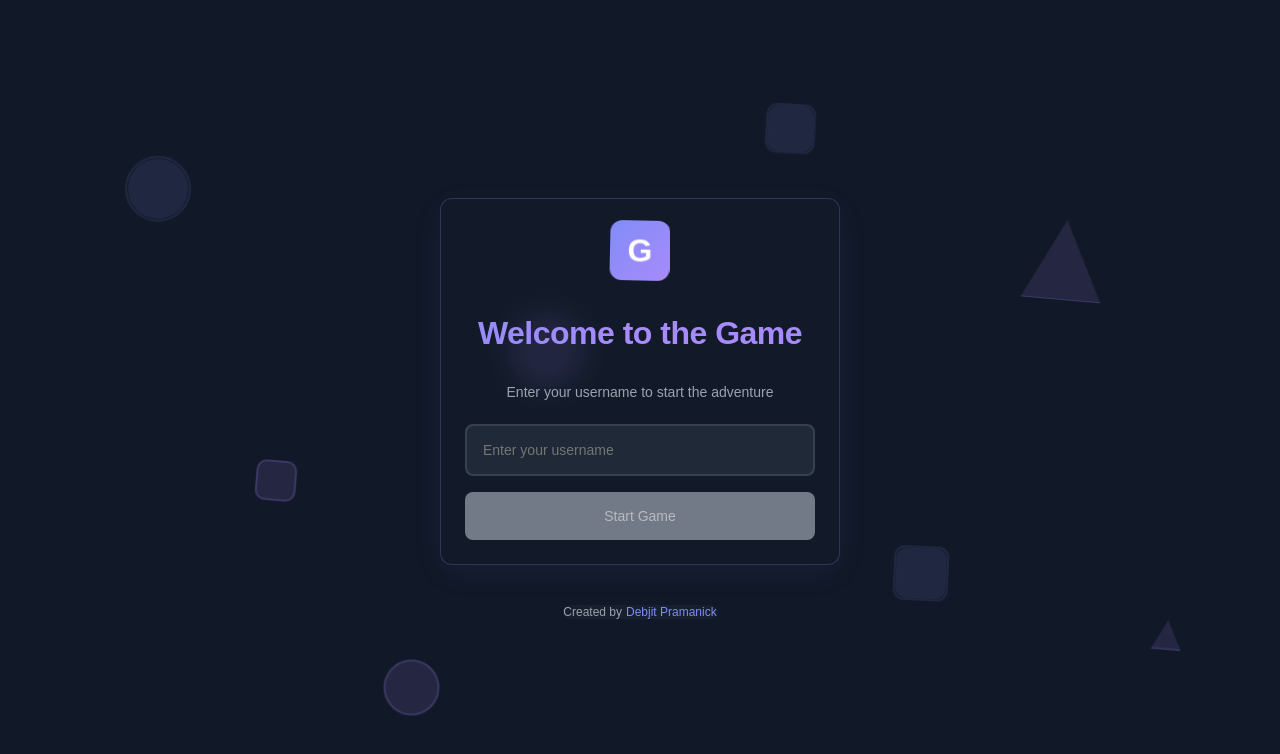
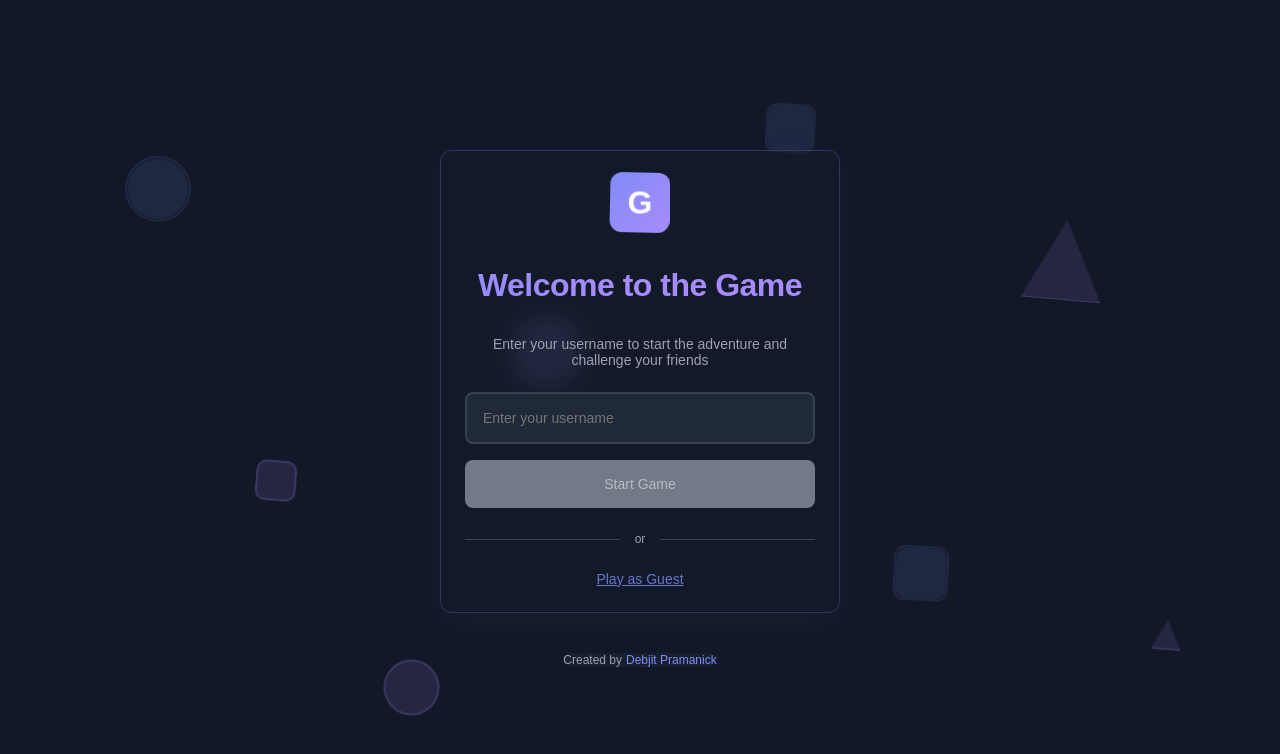
Before and after one commit to DebjitPramanick/Globetrotter, a Next.js app in the folder client/: page /welcome in a window 1280 px wide. Shown: the top 754 px of the page. Built offline with nearby package versions, Linux system fonts and the light colour scheme; no server answers.

Commit message:
Fix indices

```diff
--- a/client/src/context/AppContext.tsx
+++ b/client/src/context/AppContext.tsx
@@ -83,7 +83,7 @@ export const AppContextProvider = ({ children }: AppContextProviderProps) => {
       const response = await userApi.auth({
         username: uniqueUsername,
       });
-      setUser(response.data);
+      handleSetUser(response.data);
       return response.data;
     } catch (error) {
       console.error("Error creating anonymous user:", error);
--- a/client/src/views/welcome/index.styled.ts
+++ b/client/src/views/welcome/index.styled.ts
@@ -148,3 +148,49 @@ export const Input = styled.input`
     box-shadow: 0 0 0 3px ${({ theme }) => `${theme.colors.primary}20`};
   }
 `;
+
+export const OrDivider = styled.div`
+  position: relative;
+  text-align: center;
+  margin: ${({ theme }) => theme.spacing.lg} 0;
+  color: ${({ theme }) => theme.colors.textSecondary};
+  font-size: ${({ theme }) => theme.typography.fontSize.small};
+
+  &::before,
+  &::after {
+    content: "";
+    position: absolute;
+    top: 50%;
+    width: calc(50% - 20px);
+    height: 1px;
+    background: ${({ theme }) => theme.colors.border};
+  }
+
+  &::before {
+    left: 0;
+  }
+
+  &::after {
+    right: 0;
+  }
+`;
+
+export const GuestLink = styled.button`
+  background: none;
+  border: none;
+  color: ${({ theme }) => theme.colors.primary};
+  font-size: ${({ theme }) => theme.typography.fontSize.body};
+  cursor: pointer;
+  padding: 0;
+  text-decoration: underline;
+  opacity: 0.8;
+  transition: all 0.2s ease;
+
+  &:hover {
+    opacity: 1;
+  }
+
+  &:active {
+    transform: translateY(1px);
+  }
+`;
--- a/client/src/views/welcome/index.tsx
+++ b/client/src/views/welcome/index.tsx
@@ -1,5 +1,5 @@
 import { useState, FormEvent } from "react";
-import { Button, Credit, Logo } from "@/components/atoms";
+import { Button, Credit, Logo, Spinner } from "@/components/atoms";
 import { FloatingElements } from "@/components/molecules";
 import {
   WelcomeContainer,
@@ -8,11 +8,13 @@ import {
   Subtitle,
   Form,
   Input,
+  GuestLink,
+  OrDivider,
 } from "./index.styled";
 import { useRouter } from "next/router";
 import { userApi } from "@/api";
 import { useRequestState } from "@/hooks";
-import { ApiError, RequestError } from "@/types/error";
+import { RequestError } from "@/types/error";
 import { useApp } from "@/context/AppContext";
 import { showErrorToast } from "@/utils/notifications";
 import { extractErrorMessage } from "@/utils/error";
@@ -20,29 +22,43 @@ import { useTheme } from "styled-components";
 
 const WelcomePageView = () => {
   const router = useRouter();
-  const { setUser } = useApp();
+  const { setUser, createAnonymousUser } = useApp();
   const theme = useTheme();
-
   const [username, setUsername] = useState("");
-
-  const [submitRequestState, submitRequestStateHandler] = useRequestState();
+  const [submitRequestStates, submitRequestStatesHandler] = useRequestState();
+  const [guestRequestStates, guestRequestStatesHandler] = useRequestState();
 
   const handleSubmit = async (e: FormEvent) => {
     e.preventDefault();
     if (username.trim()) {
       try {
-        submitRequestStateHandler.pending();
+        submitRequestStatesHandler.pending();
         const response = await userApi.auth({
           username: username.trim(),
         });
-        submitRequestStateHandler.fulfilled(response.data);
+        submitRequestStatesHandler.fulfilled(response.data);
         setUser(response.data);
         router.push("/");
       } catch (error) {
         const errorMessage = extractErrorMessage(error);
-        submitRequestStateHandler.rejected(new RequestError(errorMessage));
+        submitRequestStatesHandler.rejected(new RequestError(errorMessage));
         showErrorToast(errorMessage);
       }
+    }
+  };
+
+  const handleGuestPlay = async () => {
+    try {
+      guestRequestStatesHandler.pending();
+      const anonymousUser = await createAnonymousUser();
+      guestRequestStatesHandler.fulfilled(anonymousUser);
+      if (anonymousUser) {
+        router.push("/");
+      }
+    } catch (error) {
+      const errorMessage = extractErrorMessage(error);
+      guestRequestStatesHandler.rejected(new RequestError(errorMessage));
+      showErrorToast(errorMessage);
     }
   };
 
@@ -52,7 +68,9 @@ const WelcomePageView = () => {
       <ContentWrapper>
         <Logo />
         <Title>Welcome to the Game</Title>
-        <Subtitle>Enter your username to start the adventure</Subtitle>
+        <Subtitle>
+          Enter your username to start the adventure and challenge your friends
+        </Subtitle>
         <Form onSubmit={handleSubmit}>
           <Input
             type="text"
@@ -62,16 +80,22 @@ const WelcomePageView = () => {
             minLength={3}
             maxLength={15}
             required
-            disabled={submitRequestState.isPending}
+            disabled={submitRequestStates.isPending}
           />
           <Button
             type="submit"
-            disabled={!username.trim() || submitRequestState.isPending}
+            disabled={!username.trim() || submitRequestStates.isPending}
             fullWidth
           >
-            {submitRequestState.isPending ? "Loading..." : "Start Game"}
+            {submitRequestStates.isPending ? "Loading..." : "Start Game"}
           </Button>
         </Form>
+        <OrDivider>or</OrDivider>
+        {guestRequestStates.isPending ? (
+          <Spinner />
+        ) : (
+          <GuestLink onClick={handleGuestPlay}>Play as Guest</GuestLink>
+        )}
       </ContentWrapper>
       <Credit style={{ marginTop: theme.spacing.lg }} />
     </WelcomeContainer>
```
Also changed, not shown: 1 other file (tests, documents, lock files or other folders).
